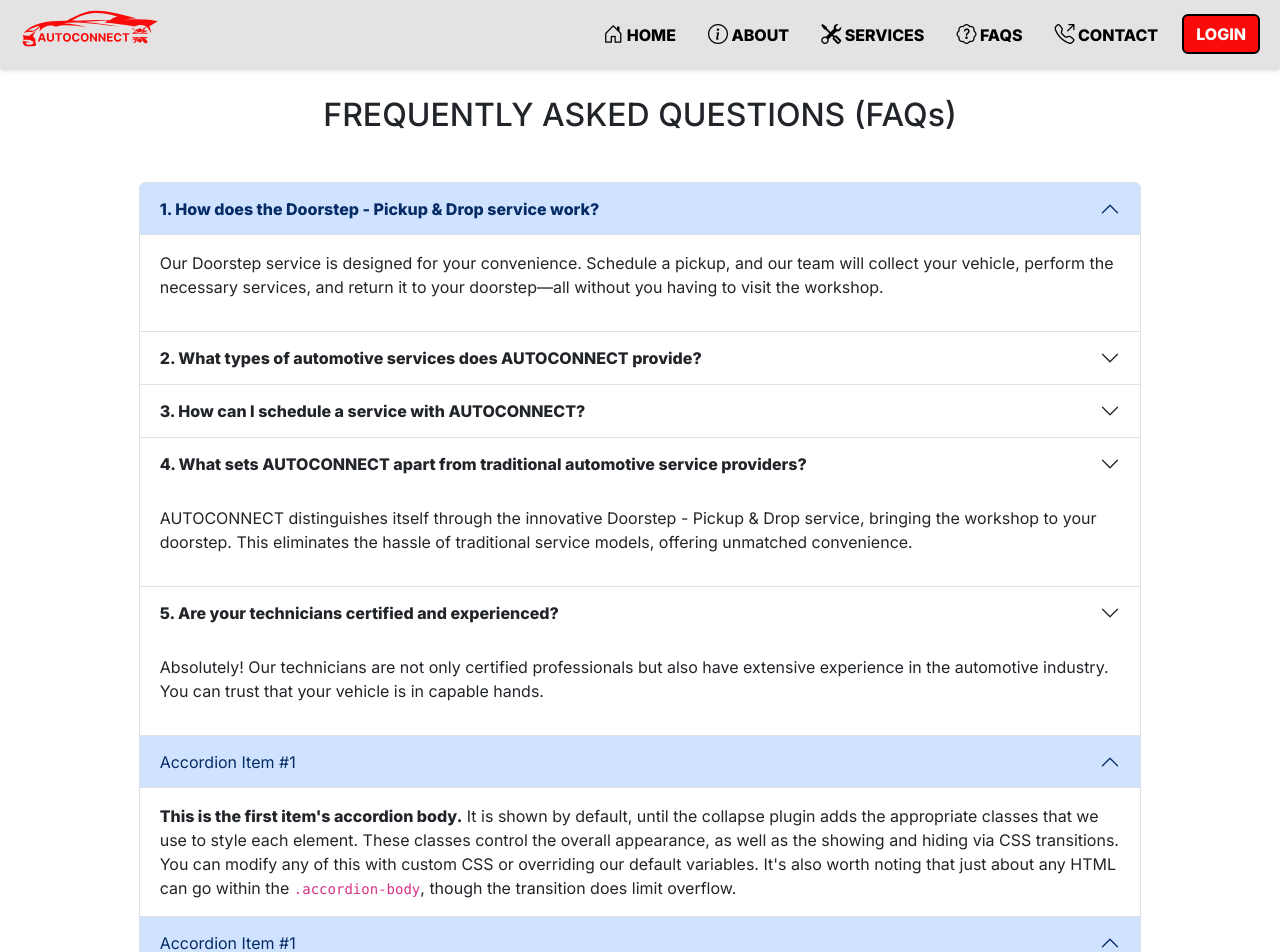
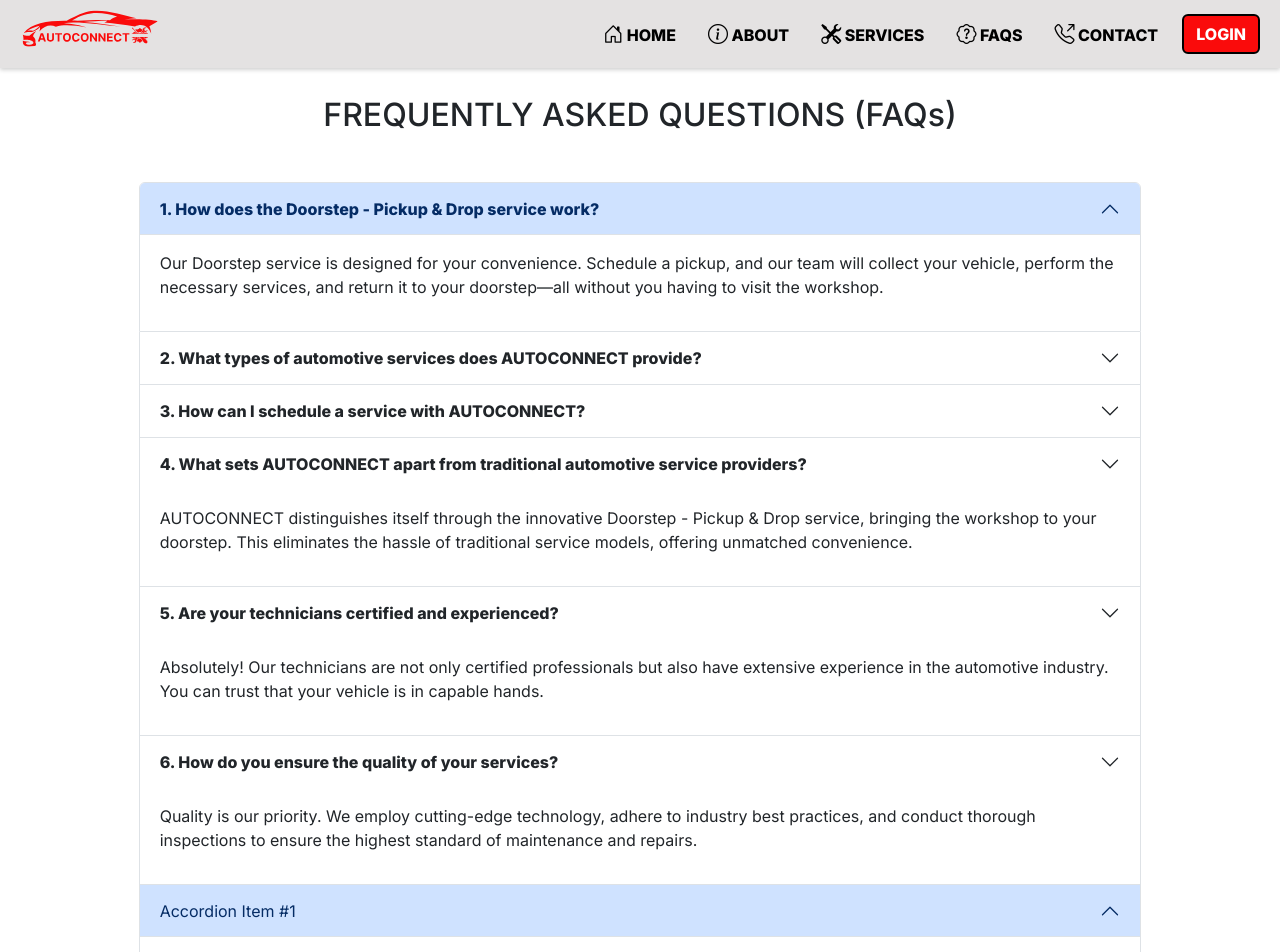
Before and after one commit to jaspherbagor/AutoConnect, a React (Create React App) app in the folder front-end/: page /faqs in a window 1280 px wide. Shown: the top 952 px of the page. Built offline with nearby package versions, Linux system fonts and the light colour scheme.

Commit message:
updated the accordion item 6

```diff
--- a/front-end/src/components/pages/client/faqs.jsx
+++ b/front-end/src/components/pages/client/faqs.jsx
@@ -74,13 +74,13 @@ const Faqs = () => {
 
             <div class="accordion-item">
               <h2 class="accordion-header">
-                <button class="accordion-button" type="button" data-bs-toggle="collapse" data-bs-target="#faq-Six" aria-expanded="true" aria-controls="faq-Six">
-                  Accordion Item #1
+                <button class="accordion-button collapsed fw-bold" type="button" data-bs-toggle="collapse" data-bs-target="#faq-Six" aria-expanded="true" aria-controls="faq-Six">
+                  6. How do you ensure the quality of your services?
                 </button>
               </h2>
               <div id="faq-Six" class="accordion-collapse collapse show">
                 <div class="accordion-body text-start">
-                  <strong>This is the first item's accordion body.</strong> It is shown by default, until the collapse plugin adds the appropriate classes that we use to style each element. These classes control the overall appearance, as well as the showing and hiding via CSS transitions. You can modify any of this with custom CSS or overriding our default variables. It's also worth noting that just about any HTML can go within the <code>.accordion-body</code>, though the transition does limit overflow.
+                  <p>Quality is our priority. We employ cutting-edge technology, adhere to industry best practices, and conduct thorough inspections to ensure the highest standard of maintenance and repairs.</p>
                 </div>
               </div>
             </div>
```
